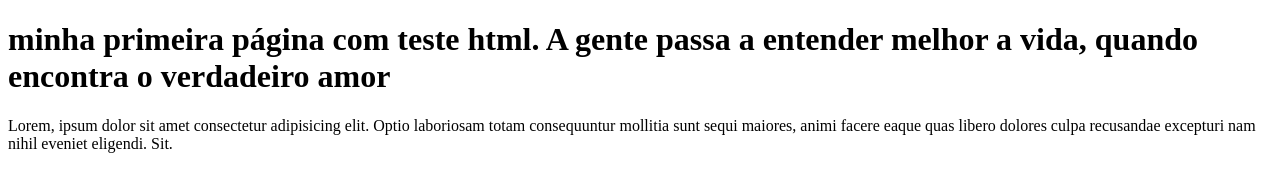
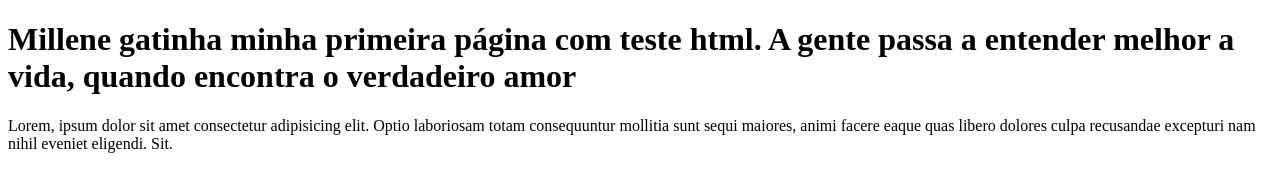
Before and after one commit to Andre-Fercondini/htmlteste, a plain HTML site: page index.html in a window 1280 px wide. Drawn offline with Linux system fonts and the light colour scheme.

Commit message:
add Millene

```diff
--- a/index.html
+++ b/index.html
@@ -7,7 +7,8 @@
     <meta name="description" content="Minha primeira pagina só com html">
 </head>
 <body>
-    <h1>minha primeira página com teste html. A gente passa a entender melhor a vida, quando encontra o verdadeiro amor</h1>
+    <h1>Millene gatinha
+        minha primeira página com teste html. A gente passa a entender melhor a vida, quando encontra o verdadeiro amor</h1>
     <p>Lorem, ipsum dolor sit amet consectetur adipisicing elit. Optio laboriosam totam consequuntur mollitia sunt sequi maiores, animi facere eaque quas libero dolores culpa recusandae excepturi nam nihil eveniet eligendi. Sit.</p>
 </body>
 </html>
```
